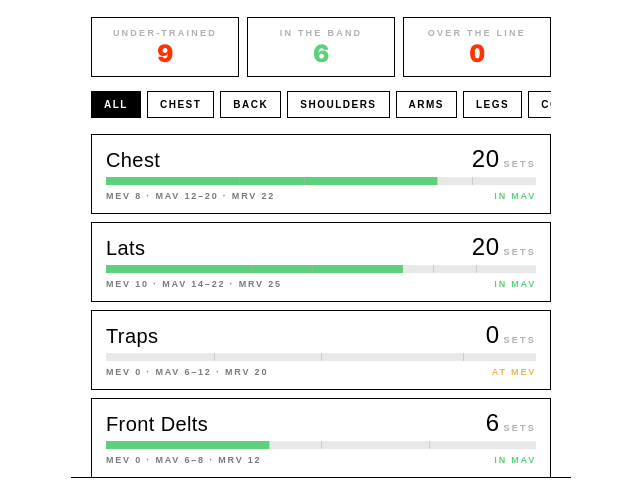
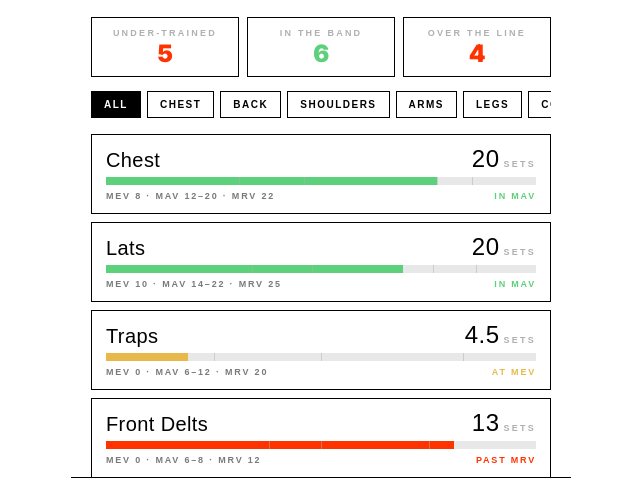
Before and after one commit to istadjacob-png/dumbass-lift, a plain HTML site: page index.html in a window 1280 px wide. Both pictures are taken after a click on the button "Weekly volume vs MEV / MAV / MRV". Shown: the part 244-727 px from the top of the page, without its empty margins (319-959 px from the left). Drawn offline with Linux system fonts and the light colour scheme.

Commit message:
Restore secondary muscle 0.5-set counting (RP/Israetel standard) + legend note
The earlier removal was wrong — secondary muscles in compounds receive
real hypertrophic stimulus (EMG: 30-70% activation typical). The 0.5
multiplier is the established RP-school convention used by Israetel,
Helms, and similar evidence-based coaches. Matches the user's
RP-influenced training model.

Added a one-line explainer in the Volume page legend so the math is
transparent.

```diff
--- a/index.html
+++ b/index.html
@@ -944,6 +944,7 @@ html,body{background:#FFFFFF;font-family:'Inter',sans-serif;font-weight:400;-web
       <p><b>MEV</b> Minimum Effective Volume — the floor. Below this you don't grow.</p>
       <p><b>MAV</b> Maximum Adaptive Volume — the productive range. Live here.</p>
       <p><b>MRV</b> Maximum Recoverable Volume — the ceiling. Past it you overreach.</p>
+      <p style="margin-top:8px;color:var(--text-faint);font-size:10px"><b>How it counts</b> Primary muscle = 1 set. Secondary muscle = 0.5 set (RP / Israetel standard for compound synergists).</p>
     </div>
   </div>
 
@@ -2078,6 +2079,9 @@ function renderProgram(){
 }
 
 function computeWeeklySets(){
+  // Volume model: primary muscle gets 1 set per logged set.
+  // Secondary muscles get 0.5 sets (RP-school standard for synergist work
+  // in compound exercises — Israetel/Helms convention; EMG-supported).
   const counts={};
   getActiveSchedule().forEach(day=>{
     if(day.type==='rest'||!day.exercises)return;
@@ -2086,6 +2090,9 @@ function computeWeeklySets(){
       if(!lib)return;
       const sets=parseInt(ex.targetSets)||0;
       counts[lib.muscle]=(counts[lib.muscle]||0)+sets;
+      if(Array.isArray(lib.secondary)){
+        lib.secondary.forEach(s=>{counts[s]=(counts[s]||0)+sets*0.5;});
+      }
     });
   });
   return counts;
```
